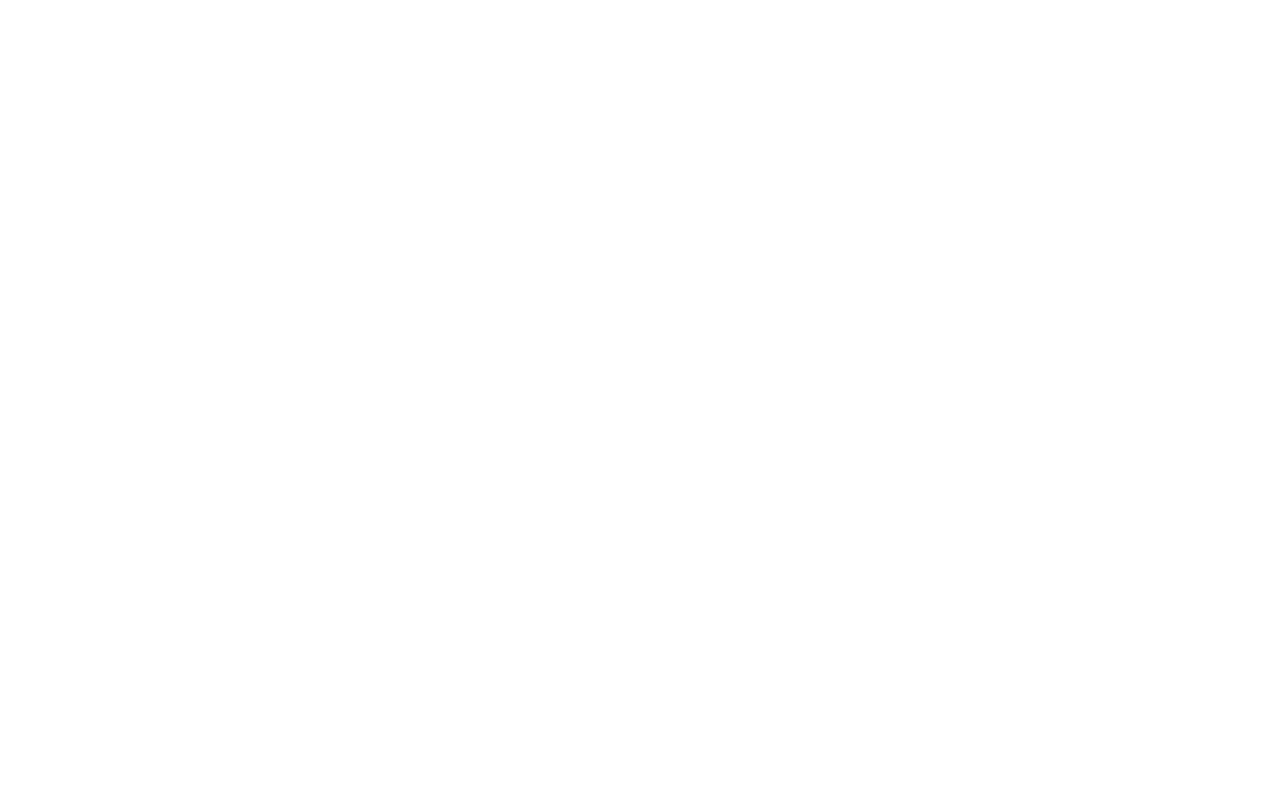
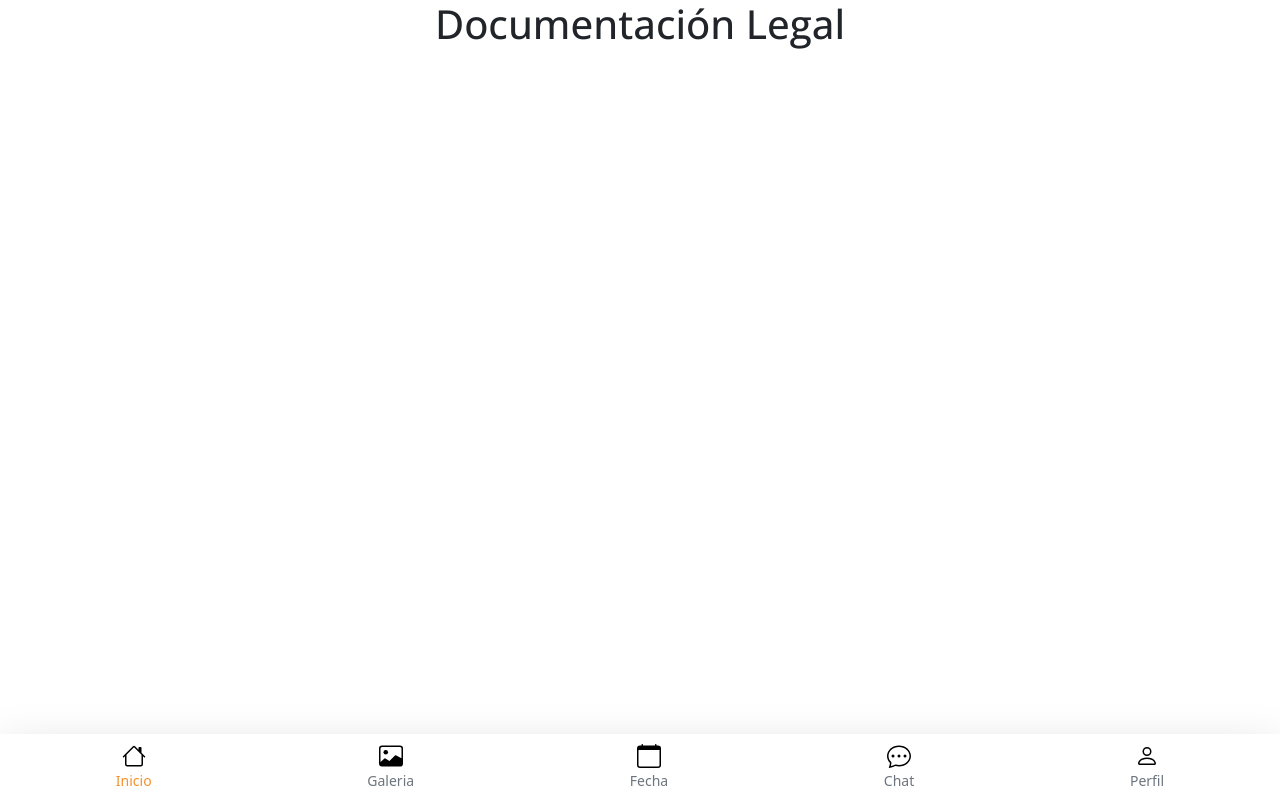
Before and after one commit to adriaanbrl/proyectofrontzimenta, a React (Create React App) app: page /documentacion in a window 1280 px wide. Before the commit this address had no page. Built offline with nearby package versions, Linux system fonts and the light colour scheme.

Commit message:
DocumentacionLegal

```diff
--- a/src/App.js
+++ b/src/App.js
@@ -12,6 +12,7 @@ import EventCalendar from "./components/client/EventCalendar";
 import ClientGallery from "./components/client/ClientGallery";
 import TestProfileImage from "./TestProfileImage.js";
 import ClientLayout from "./components/client/ClientLayout";
+import LegDoc from "./components/client/ProfileElements/LegDoc.js";
 import { BrowserRouter as Router, Routes, Route } from "react-router-dom";
 
 function App() {
@@ -36,6 +37,7 @@ function App() {
             <Route path="/calendar" element={<EventCalendar />} />
             <Route path="/perfil" element={<Profile />} />
             <Route path="/chat" element={<Chat />} />
+            <Route path="/documentacion" element={<LegDoc />} />
           </Route>
         </Routes>
       </div>
--- a/src/components/client/ClientGallery.js
+++ b/src/components/client/ClientGallery.js
@@ -9,4 +9,4 @@ function ClientGallery() {
   );
 }
 
-export default ClientGallery; // ¡Asegúrate de tener esta línea!
+export default ClientGallery;
--- a/src/components/client/Profile.js
+++ b/src/components/client/Profile.js
@@ -4,6 +4,7 @@ import { PencilSquare, FileEarmarkText, Receipt, Clipboard, Shield, Book, Clock
 import "./Profile.css";
 import { jwtDecode } from "jwt-decode";
 import ProfileImage from "../../TestProfileImage.js";
+import { Link } from 'react-router-dom';
 
 export default function Profile() {
   const [username, setUsername] = useState("");
@@ -41,10 +42,12 @@ export default function Profile() {
 
         {/* Lista de opciones */}
         <ListGroup variant="flush">
+        <Link to="/documentacion">
           <ListGroup.Item className="d-flex align-items-center">
             <FileEarmarkText size={20} className="text-custom me-2" />
             Documentación Legal
           </ListGroup.Item>
+          </Link>
           <ListGroup.Item className="d-flex align-items-center">
             <Receipt size={20} className="text-custom me-2" />
             Facturas
--- /dev/null
+++ b/src/components/client/ProfileElements/LegDoc.js
@@ -0,0 +1,11 @@
+import React from 'react';
+
+function LegDoc() {
+  return (
+    <div>
+      <h1>Documentación Legal</h1>
+    </div>
+  );
+}
+
+export default LegDoc;
```
